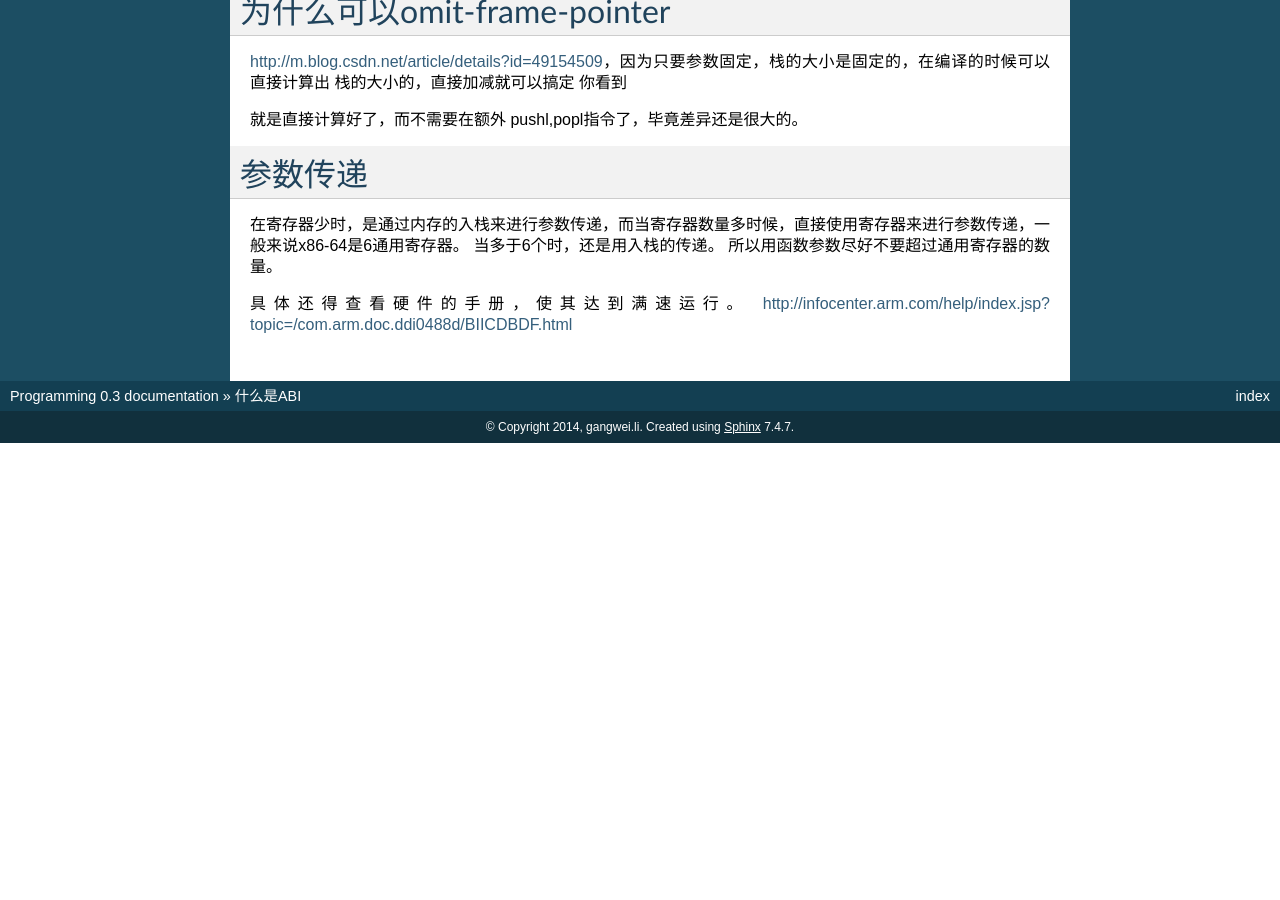
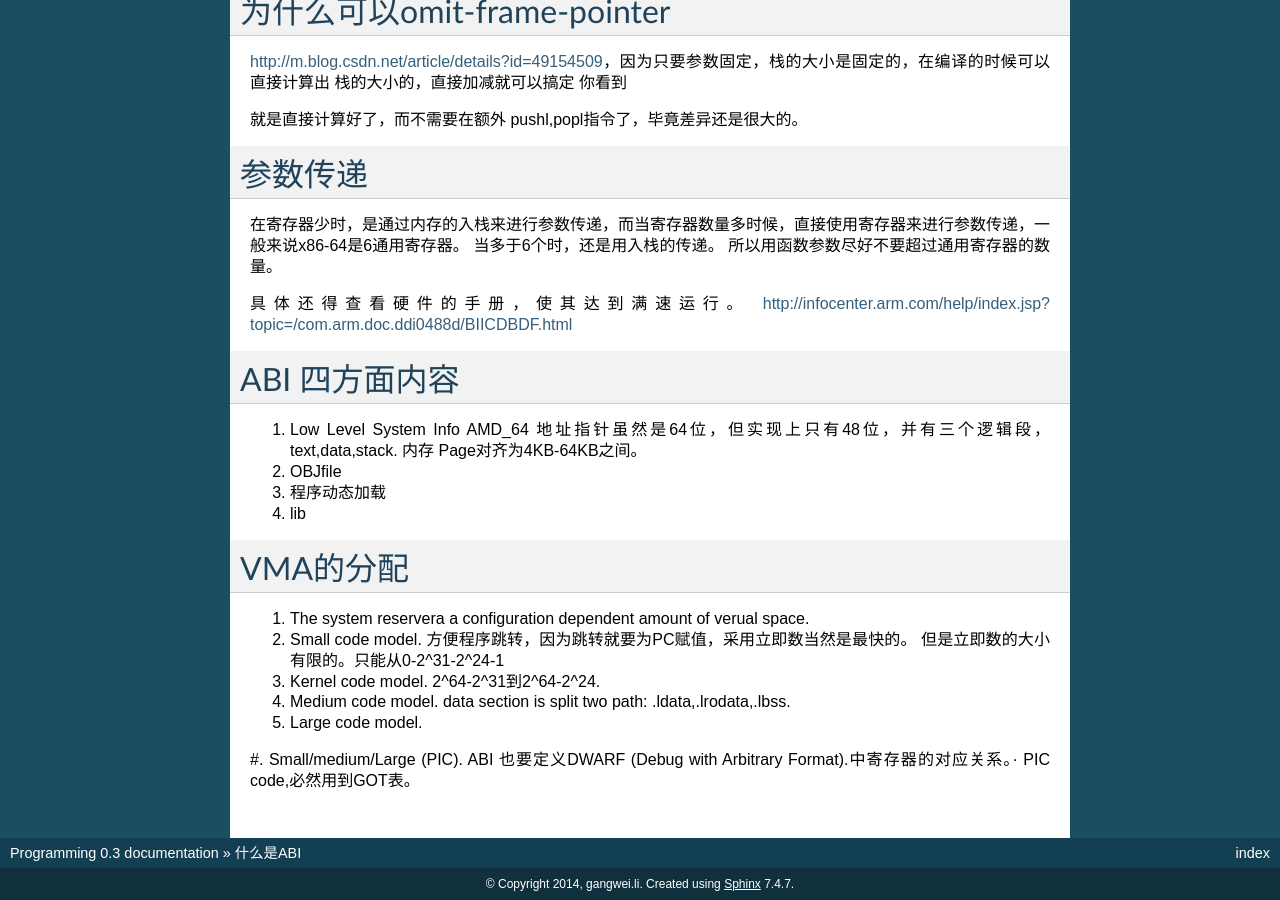
Before and after one commit to gwli/Programming, a Sphinx documentation site: the page built from source/content/Stage_3/LLVM/ABI.rst, in a window 1280 px wide and 900 px high, scrolled down 6567 px. Built offline with Sphinx 7.4.7, drawn with Linux system fonts in a browser that asks for light colours; before the commit the page ends 7010 px from its top, so only the background shows below that.

Commit message:
x86_AMD64-0.99

```diff
--- a/source/content/Stage_3/LLVM/ABI.rst
+++ b/source/content/Stage_3/LLVM/ABI.rst
@@ -382,3 +382,29 @@ http://m.blog.csdn.net/article/details?id=49154509，因为只要参数固定，
 
 具体还得查看硬件的手册，使其达到满速运行。
 http://infocenter.arm.com/help/index.jsp?topic=/com.arm.doc.ddi0488d/BIICDBDF.html
+
+
+ABI 四方面内容
+==============
+
+#. Low Level System Info
+   AMD_64 地址指针虽然是64位，但实现上只有48位，并有三个逻辑段，text,data,stack.
+   内存 Page对齐为4KB-64KB之间。
+
+#. OBJfile
+#. 程序动态加载
+#. lib
+
+
+VMA的分配
+=========
+
+#. The system reservera a configuration dependent amount of verual space.
+#. Small code model. 方便程序跳转，因为跳转就要为PC赋值，采用立即数当然是最快的。
+   但是立即数的大小有限的。只能从0-2^31-2^24-1
+#. Kernel code model.  2^64-2^31到2^64-2^24.
+#. Medium code model.  data section is split two path: .ldata,.lrodata,.lbss.
+#. Large code model.
+#. Small/medium/Large (PIC).
+ABI 也要定义DWARF (Debug with Arbitrary Format).中寄存器的对应关系。·
+PIC code,必然用到GOT表。
```
